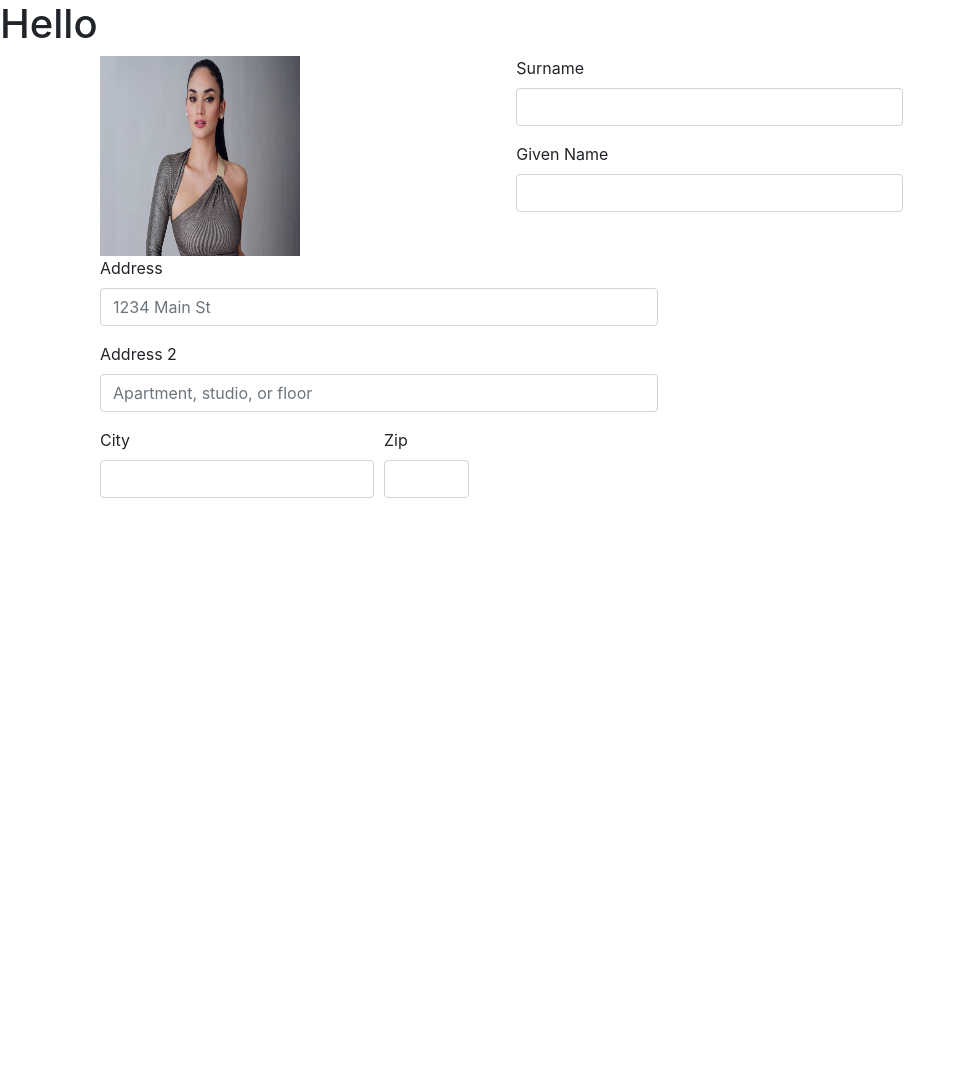
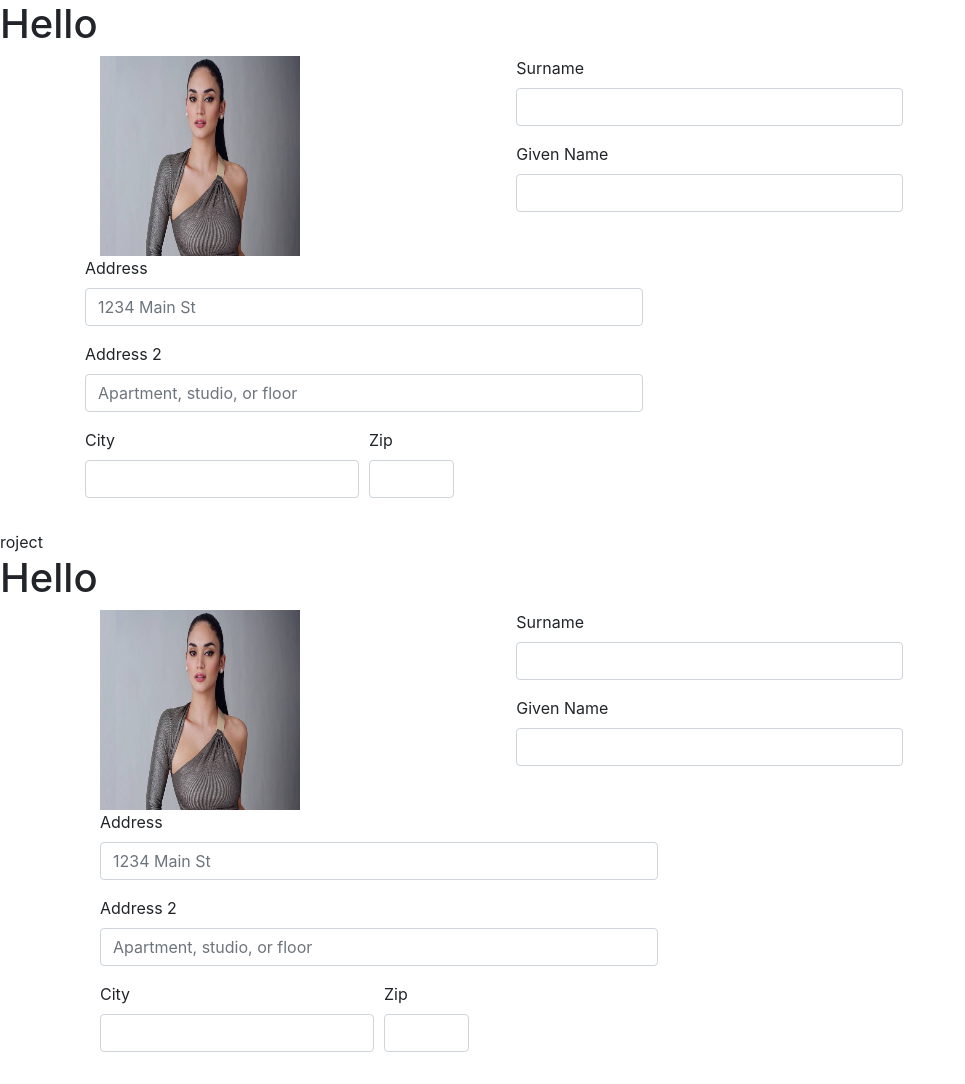
Before and after one commit to PaulJequinto/161PMPJBootstrap, a plain HTML site: page index.html in a window 1280 px wide. Shown: the whole page, without its empty margins (0-965 px from the left). Before the commit the page ends 800 px from the top, so only its background shows below. Drawn offline with nearby package versions, Linux system fonts and the light colour scheme.

Commit message:
Update index.html

```diff
--- a/index.html
+++ b/index.html
@@ -2,7 +2,71 @@
 <html lang="en" dir="ltr">
   <head>
     <meta charset="utf-8">
+    <title>My P<!DOCTYPE html>
+<html lang="en" dir="ltr">
+  <head>
+    <meta charset="utf-8">
     <title>My Project</title>
+    <link rel="stylesheet" href="css/bootstrap.min.css" type="text/css">
+  </head>
+  <body>
+    <h1>Hello</h1>
+    <main class="container">
+      <div class="col-9">
+        <div class="row">
+          <div class="col-6">
+          <img src="pia.jpg" alt="pia pic" height="200" width="200">
+          </div>
+          <div class="col-6">
+            <form>
+              <div class="form-group">
+                <label for="Text">Surname</label>
+                <input type="Name" class="form-control" id="text">
+              </div>
+              <div class="form-group">
+                <label for="Text">Given Name</label>
+                <input type="password" class="form-control" id="exampleInputPassword1">
+              </div>
+              </form>
+          </div>
+        </div>
+      </div>
+
+      <div class="row container">
+        <form>
+          <div class="form-group">
+            <label for="inputAddress">Address</label>
+            <input type="text" class="form-control" id="inputAddress" placeholder="1234 Main St">
+          </div>
+          <div class="form-group">
+            <label for="inputAddress2">Address 2</label>
+            <input type="text" class="form-control" id="inputAddress2" placeholder="Apartment, studio, or floor">
+          </div>
+          <div class="form-row">
+            <div class="form-group col-md-6">
+              <label for="inputCity">City</label>
+              <input type="text" class="form-control" id="inputCity">
+            </div>
+            <div class="form-group col-md-2">
+              <label for="inputZip">Zip</label>
+              <input type="text" class="form-control" id="inputZip">
+            </div>
+          </div>
+          <div class="form-group">
+          </div>
+        </form>
+      </div>
+      <div class="row">
+      </div>
+      </div>
+      <div class="col-3">
+    </main>
+
+    <script type="text/javascript" src="js/jquery-4.3.1.slim.min.js"></script>
+    <script type="text/javascript" src="js/popper.min.js"></script>
+    <script type="text/javascript" src="js/bootstrap.min.js"></script>
+  </body>
+</html>roject</title>
     <link rel="stylesheet" href="css/bootstrap.min.css" type="text/css">
   </head>
   <body>
```
